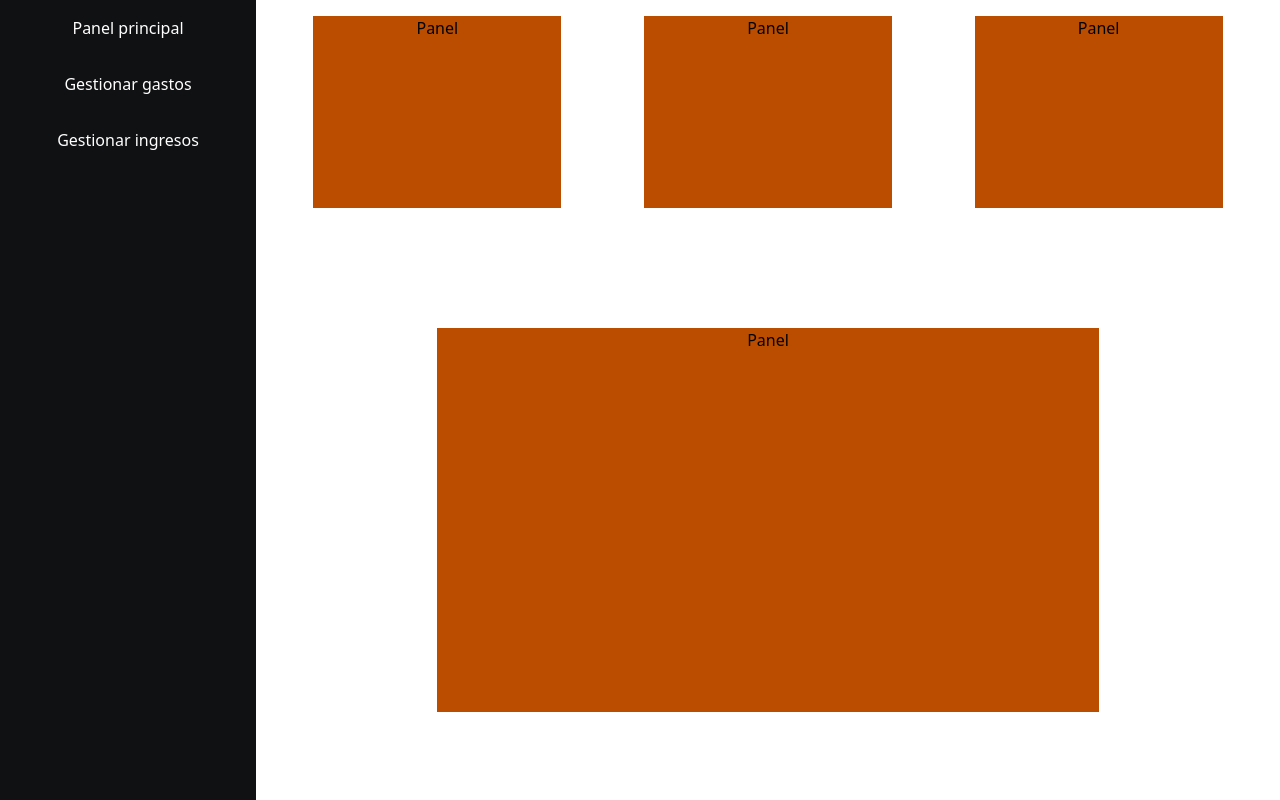
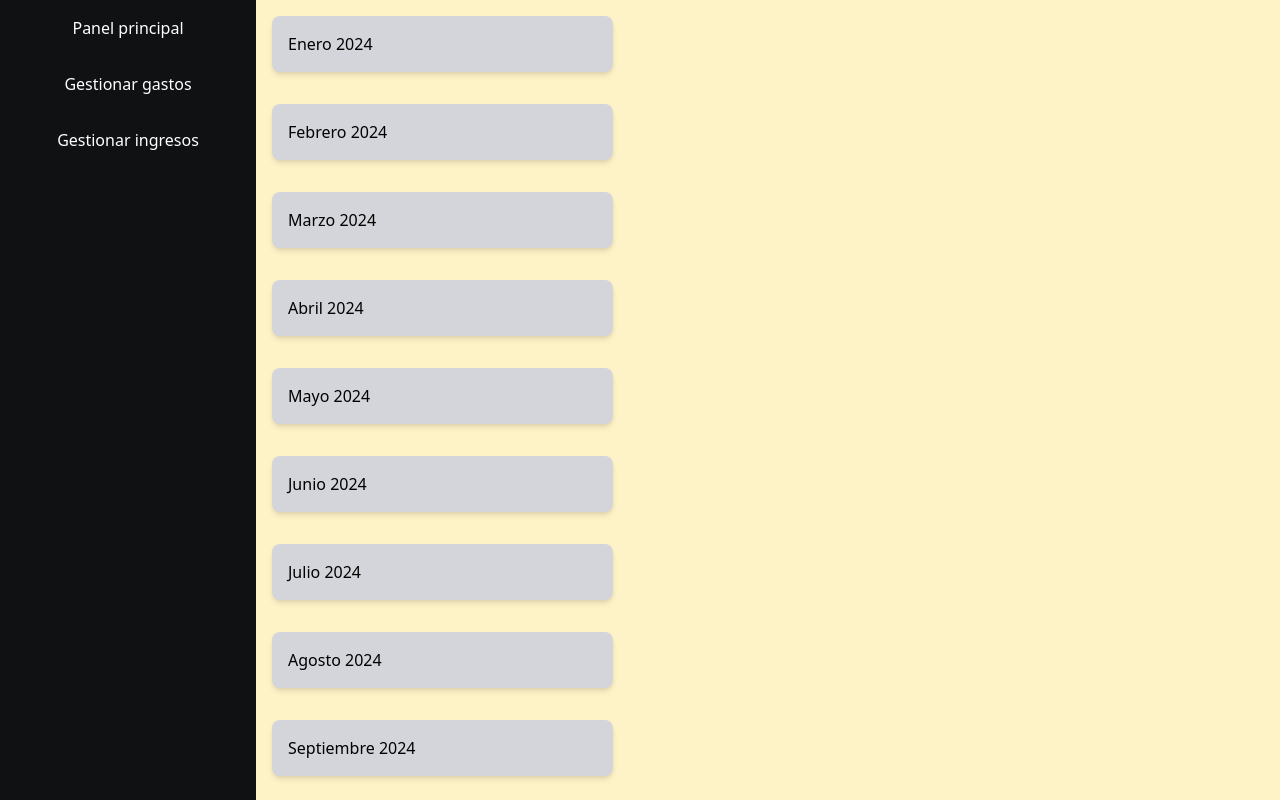
Before and after one commit to federico-cloud/gastosapp, a React (Vite) app: page /dashboard in a window 1280 px wide. Shown: the top 800 px of the page. Built offline with nearby package versions, Linux system fonts and the light colour scheme.

Commit message:
Componentes: se modifica la pagina home del dashboard

```diff
--- a/src/pages/Home.jsx
+++ b/src/pages/Home.jsx
@@ -1,10 +1,27 @@
+import { MonthExpenses } from "../components";
+import { v4 as uuidv4 } from 'uuid';
+
 export const Home = () => {
+  const months = [
+    {id: uuidv4(), month:"Enero"},
+    {id: uuidv4(), month:"Febrero"},
+    {id: uuidv4(), month:"Marzo"},
+    {id: uuidv4(), month:"Abril"},
+    {id: uuidv4(), month:"Mayo"},
+    {id: uuidv4(), month:"Junio"},
+    {id: uuidv4(), month:"Julio"},
+    {id: uuidv4(), month:"Agosto"},
+    {id: uuidv4(), month:"Septiembre"},
+    {id: uuidv4(), month:"Octubre"},
+    {id: uuidv4(), month:"Noviembre"},
+    {id: uuidv4(), month:"Diciembre"},
+  ];
+
   return (
-    <div className="flex flex-wrap justify-around p-4 h-full">
-      <div className="w-1/4 h-1/4 mb-12 text-center bg-amber-700">Panel</div>
-      <div className="w-1/4 h-1/4 mb-12 text-center bg-amber-700">Panel</div>
-      <div className="w-1/4 h-1/4 mb-12 text-center bg-amber-700">Panel</div>
-      <div className="w-2/3 h-1/2 m-4 text-center bg-amber-700">Panel</div>
-    </div>
+    <>
+      {months.map(({id, month}) => (
+        <MonthExpenses key={id} month={month} />
+      ))}
+    </>
   );
 };
```
